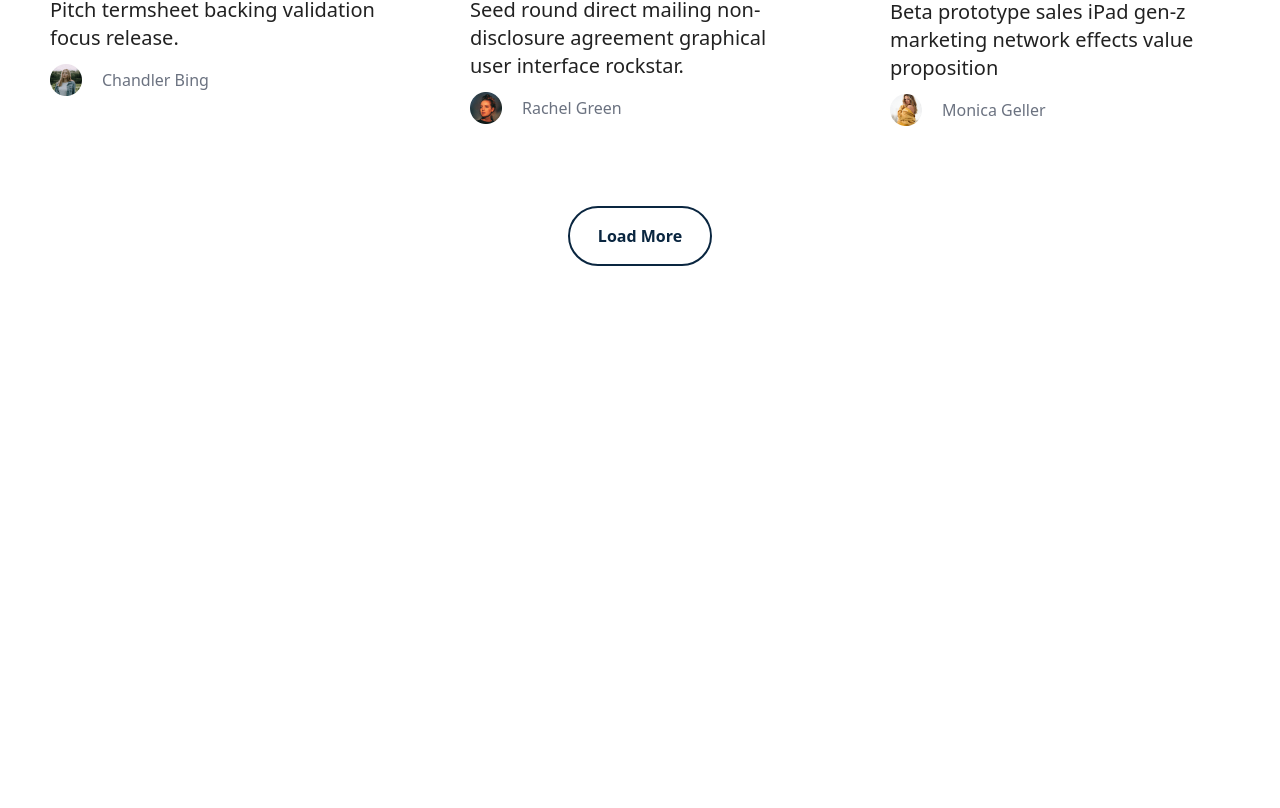
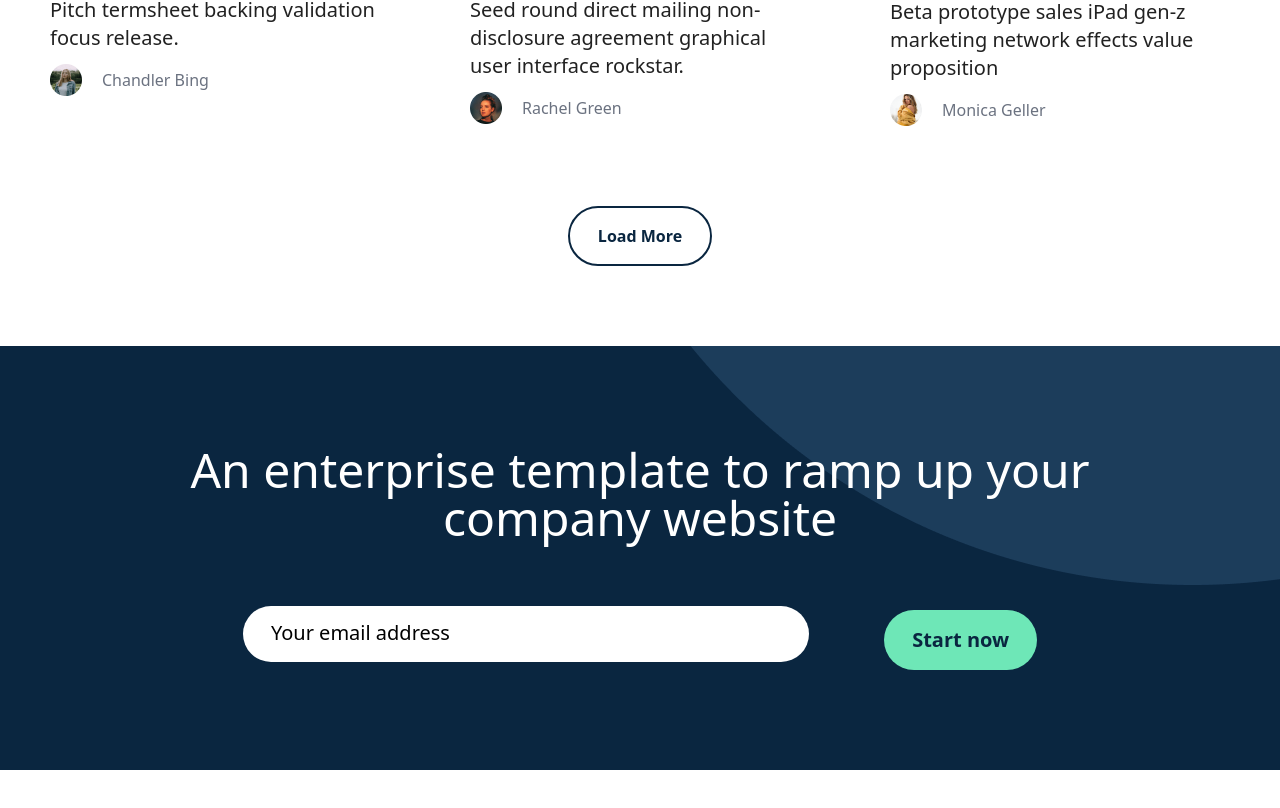
Before and after one commit to Mo0Hamdy/Boldo, a React (Vite) app: page / in a window 1280 px wide. Shown: the part 5111-5919 px from the top of the page. Built offline with nearby package versions, Linux system fonts and the light colour scheme.

Commit message:
contact part 1

```diff
--- /dev/null
+++ b/src/components/Contact.jsx
@@ -0,0 +1,30 @@
+import img from "../assets/img/promo/promo-bg.png";
+export default function Contact() {
+  return (
+    <div className="container m-auto py-20">
+      <div
+        style={{
+          backgroundImage: `url(${img})`,
+          backgroundRepeat: "no-repeat",
+          backgroundPosition: "top right",
+          backgroundColor: "rgb(10,38,64)",
+        }}
+        className="px-[50px] py-[100px] flex flex-col items-center"
+      >
+        <h2 className="text-white w-full lg:w-4/5 text-2xl sm:text-5xl text-center leading-normal">
+          An enterprise template to ramp up your company website
+        </h2>
+        <div className="methods flex flex-col items-center lg:flex-row justify-evenly mt-14 w-full lg:w-4/5">
+          <input
+            type="email"
+            placeholder="Your email address"
+            className="px-7 py-4 rounded-full w-full lg:w-3/5 placeholder:text-black placeholder:text-xl"
+          />
+          <button className="rounded-full hover:bg-emerald-200 transition-all duration-300 bg-emerald-300 text-[rgb(10,38,64)] text-xl px-7 py-4 font-bold mt-3">
+            Start now
+          </button>
+        </div>
+      </div>
+    </div>
+  );
+}
--- a/src/components/Navbar.jsx
+++ b/src/components/Navbar.jsx
@@ -2,10 +2,6 @@ import {
   Disclosure,
   DisclosureButton,
   DisclosurePanel,
-  Menu,
-  MenuButton,
-  MenuItem,
-  MenuItems,
 } from "@headlessui/react";
 import { Bars3Icon, XMarkIcon } from "@heroicons/react/24/outline";
 import { useState, useEffect } from "react";
@@ -17,10 +13,6 @@ const navigation = [
   { name: "blogs", href: "blogs", current: false },
   { name: "log in", href: "login", current: false },
 ];
-
-// function classNames(...classes) {
-//   return classes.filter(Boolean).join(" ");
-// }
 
 export default function Navbar() {
   const [background, setBackground] = useState(false);
@@ -95,29 +87,11 @@ export default function Navbar() {
               <img
                 alt="Your Company"
                 src={img}
-
                 className="h-auto w-40 cursor-pointer"
               />
             </div>
             <div className="hidden sm:ml-6 md:block">
-              <div className="flex space-x-4">
-                {/* {navigation.map((item) => (
-                  <a
-                    key={item.name}
-                    href={item.href}
-                    aria-current={item.current ? "page" : undefined}
-                    className={`capitalize ${classNames(
-                      item.current
-                        ? "text-[rgb(101,228,163)]"
-                        : "text-white hover:text-gray-300",
-                      "rounded-md px-3 py-2 text-sm font-medium"
-                    )}`}
-                  >
-                    {item.name}
-                  </a>
-                ))} */}
-                {navButtons}
-              </div>
+              <div className="flex space-x-4">{navButtons}</div>
             </div>
           </div>
           <div
@@ -142,26 +116,7 @@ export default function Navbar() {
       </div>
 
       <DisclosurePanel className="md:hidden animate-dropdown">
-        <div className="space-y-1 px-2 pt-2 pb-3">
-          {/* {navigation.map((item) => (
-            <DisclosureButton
-              key={item.name}
-              as="a"
-              href={item.href}
-              aria-current={item.current ? "page" : undefined}
-              className={classNames(
-                item.current
-                  ? "bg-gray-950/50 text-white"
-                  : "text-gray-300 hover:bg-white/5 hover:text-white",
-                "block rounded-md px-3 py-2 text-base font-medium"
-              )}
-            >
-              {item.name}
-            </DisclosureButton>
-          ))} */}
-
-          {dropdownButtons}
-        </div>
+        <div className="space-y-1 px-2 pt-2 pb-3">{dropdownButtons}</div>
       </DisclosurePanel>
     </Disclosure>
   );
--- a/src/components/ServiceCard.jsx
+++ b/src/components/ServiceCard.jsx
@@ -1,36 +1,26 @@
 import Card from "@mui/material/Card";
 import CardActions from "@mui/material/CardActions";
 import CardContent from "@mui/material/CardContent";
-// import CardMedia from "@mui/material/CardMedia";
-// import Typography from "@mui/material/Typography";
 import ArrowForwardIcon from "@mui/icons-material/ArrowForward";
 
 export default function ServiceCard({ imgSrc }) {
   return (
     <Card
-      sx={{ /*maxWidth: 345,*/ boxShadow: "none" /*, margin: "30px"*/ }}
+      sx={{ boxShadow: "none" }}
       className="text-center m-8 w-full md:text-start  md:max-w-80  md:m-9"
     >
-      {/* <CardMedia sx={{ height: 370 }} image={imgSrc} title="green iguana" /> */}
       <img src={imgSrc} alt="img" className="m-auto w-60 md:w-fit" />
       <CardContent sx={{ padding: 0 }}>
-        {/* <Typography gutterBottom  className="lg:text-4xl text-2xl">
-          Cool feature title
-        </Typography> */}
         <h2 className="text-2xl pt-4 pb-2">Cool feature title</h2>
-        {/* <Typography
-          variant="body1"
-          component="p"
-          sx={{ color: "text.secondary" }}
-        >
-          Learning curve network effects return on investment.
-        </Typography> */}
         <p className="text-xl text-gray-500">
           Learning curve network effects return on investment.
         </p>
       </CardContent>
       <CardActions sx={{ paddingLeft: 0 }}>
-        <a href="#" className="block m-auto md:ms-0 capitalize font-bold text-lg relative cursor-pointer after:absolute  after:-bottom-2 after:h-px after:bg-black after:w-full after:block">
+        <a
+          href="#"
+          className="block m-auto md:ms-0 capitalize font-bold text-lg relative cursor-pointer after:absolute  after:-bottom-2 after:h-px after:bg-black after:w-full after:block"
+        >
           explore page <ArrowForwardIcon />{" "}
         </a>
       </CardActions>
--- a/src/pages/Home.jsx
+++ b/src/pages/Home.jsx
@@ -4,6 +4,7 @@ import MoreServices from "../components/MoreServices";
 import Pagination from "../components/Pagination";
 import AccordionUsage from "../components/Accordion";
 import Blog from "../components/Blog";
+import Contact from "../components/Contact";
 export default function Home() {
   return (
     <div className="h-screen">
@@ -13,6 +14,7 @@ export default function Home() {
       <Pagination />
       <AccordionUsage />
       <Blog />
+      <Contact />
     </div>
   );
 }
```
